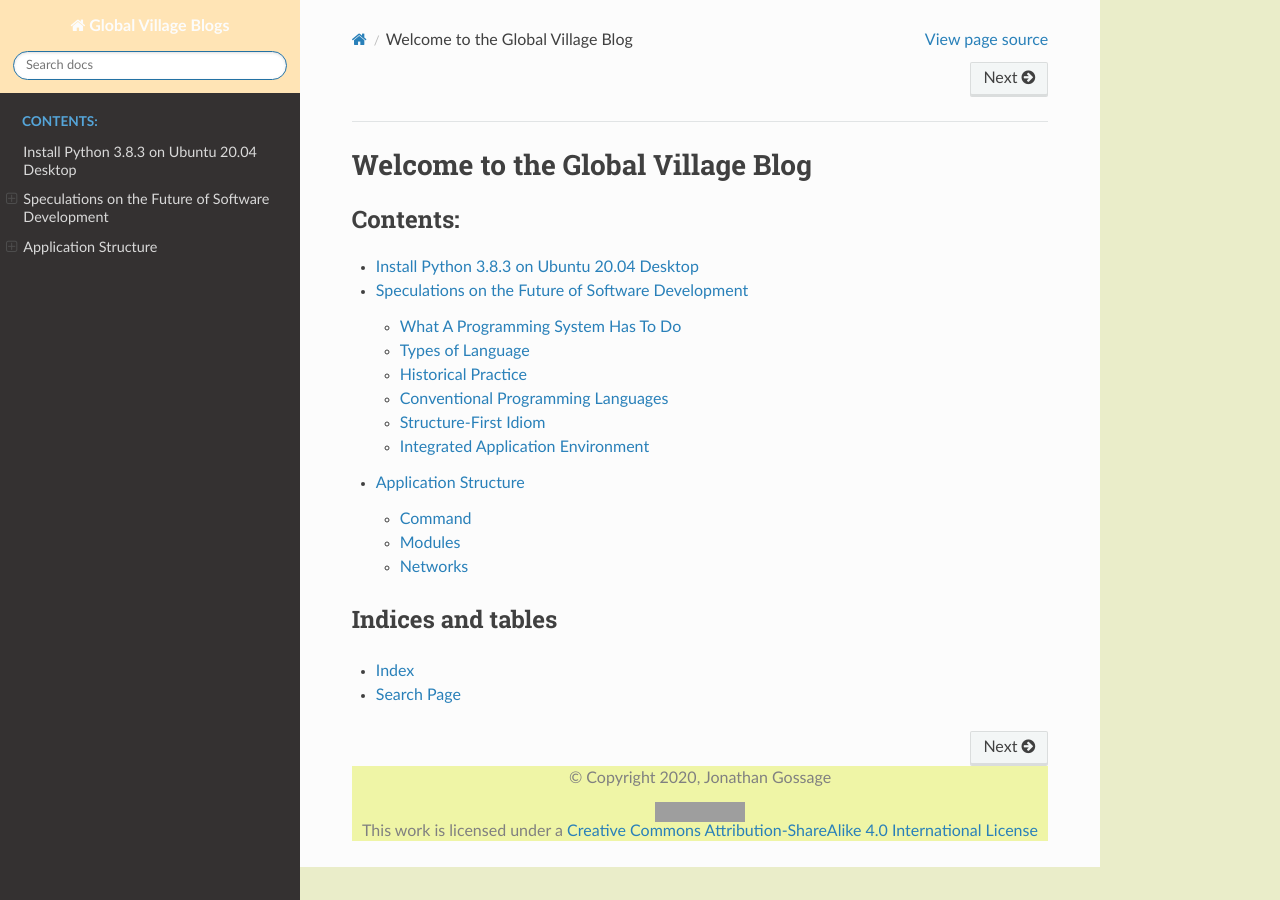
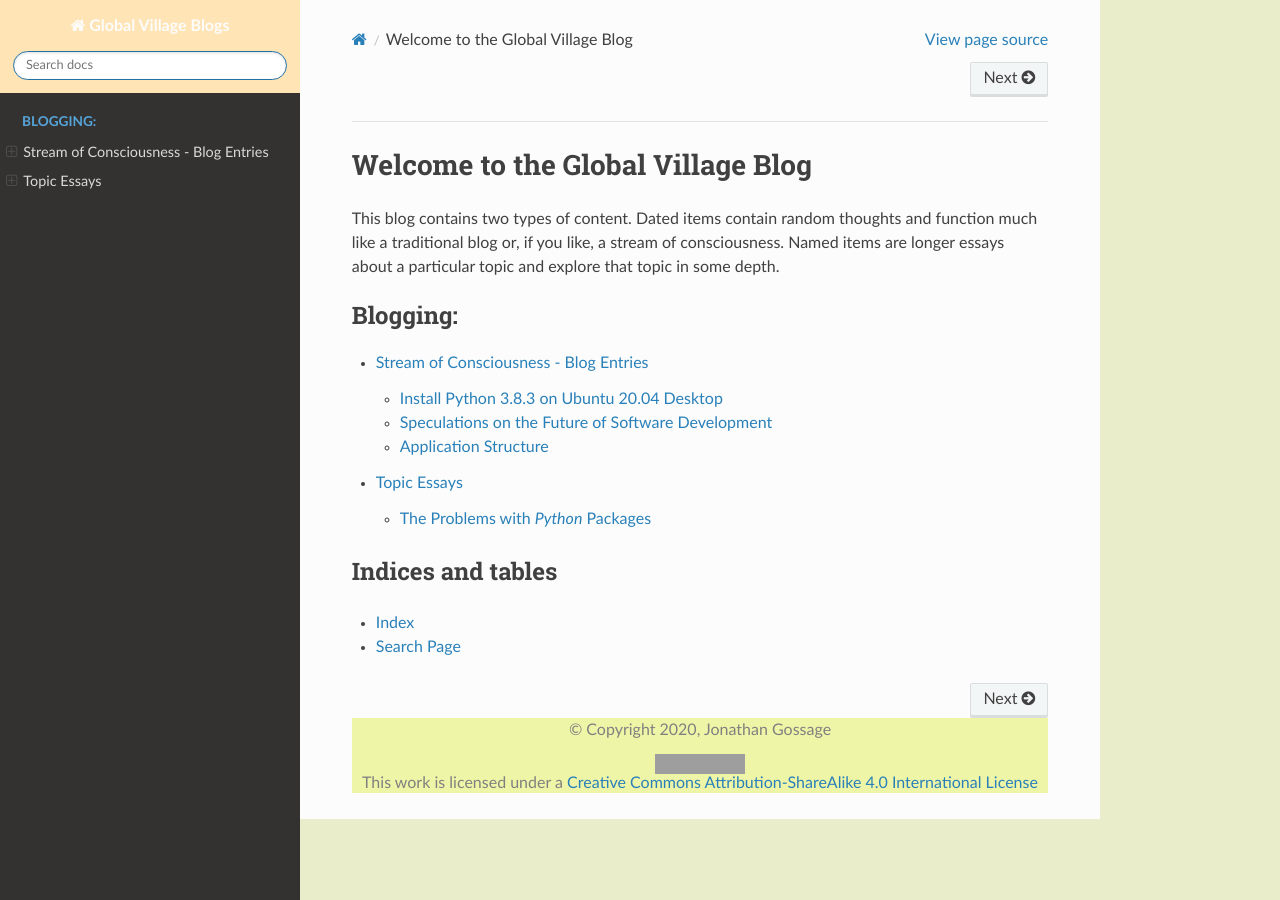
Before and after one commit to globalvillagesoftware/Documentation, a Sphinx documentation site: the page built from Blogs/docs/no-batchfile/source/index.rst, in a window 1280 px wide. Built offline with Sphinx 7.4.7 and the Read the Docs theme 2.0.0, drawn with Linux system fonts in a browser that asks for light colours; grey boxes are pictures that could not be loaded.

Commit message:
Work in progress
Some general thoughts on programming.

```diff
--- /dev/null
+++ b/Blogs/docs/no-batchfile/source/StreamOfConsciousness.rst
@@ -0,0 +1,11 @@
+**************************************
+Stream of Consciousness - Blog Entries
+**************************************
+
+.. toctree::
+   :maxdepth: 2
+   :caption: Entries:
+
+   2020-05-27
+   2020-06-01
+   2020-06-04
--- /dev/null
+++ b/Blogs/docs/no-batchfile/source/TopicEssays.rst
@@ -0,0 +1,9 @@
+************
+Topic Essays
+************
+
+.. toctree::
+   :maxdepth: 3
+   :caption: Entries:
+
+   PythonPackages
--- a/Blogs/docs/no-batchfile/source/index.rst
+++ b/Blogs/docs/no-batchfile/source/index.rst
@@ -2,14 +2,17 @@
 Welcome to the Global Village Blog
 ##################################
 
+This blog contains two types of content. Dated items contain random thoughts
+and function much like a traditional blog or, if you like, a stream of
+consciousness. Named items are longer essays about a particular topic and
+explore that topic in some depth.
+
 .. toctree::
    :maxdepth: 2
-   :caption: Contents:
+   :caption: Blogging:
 
-   2020-05-27
-   2020-06-01
-   2020-06-04
-
+   StreamOfConsciousness
+   TopicEssays
 
 
 Indices and tables
```
Also changed, not shown: Blogs/docs/no-batchfile/source/PythonPackages.rst (added, +61 -0 lines).
